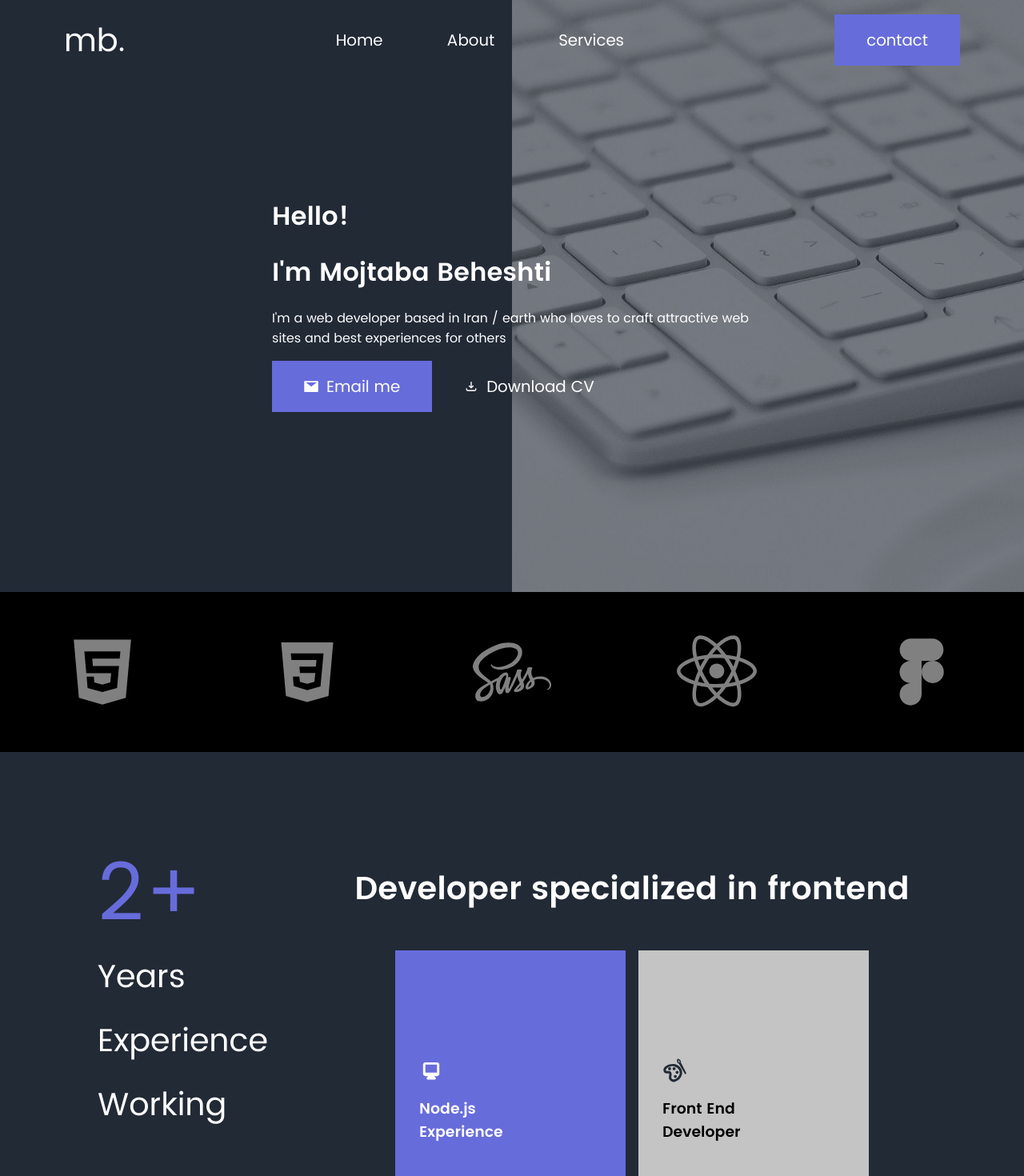
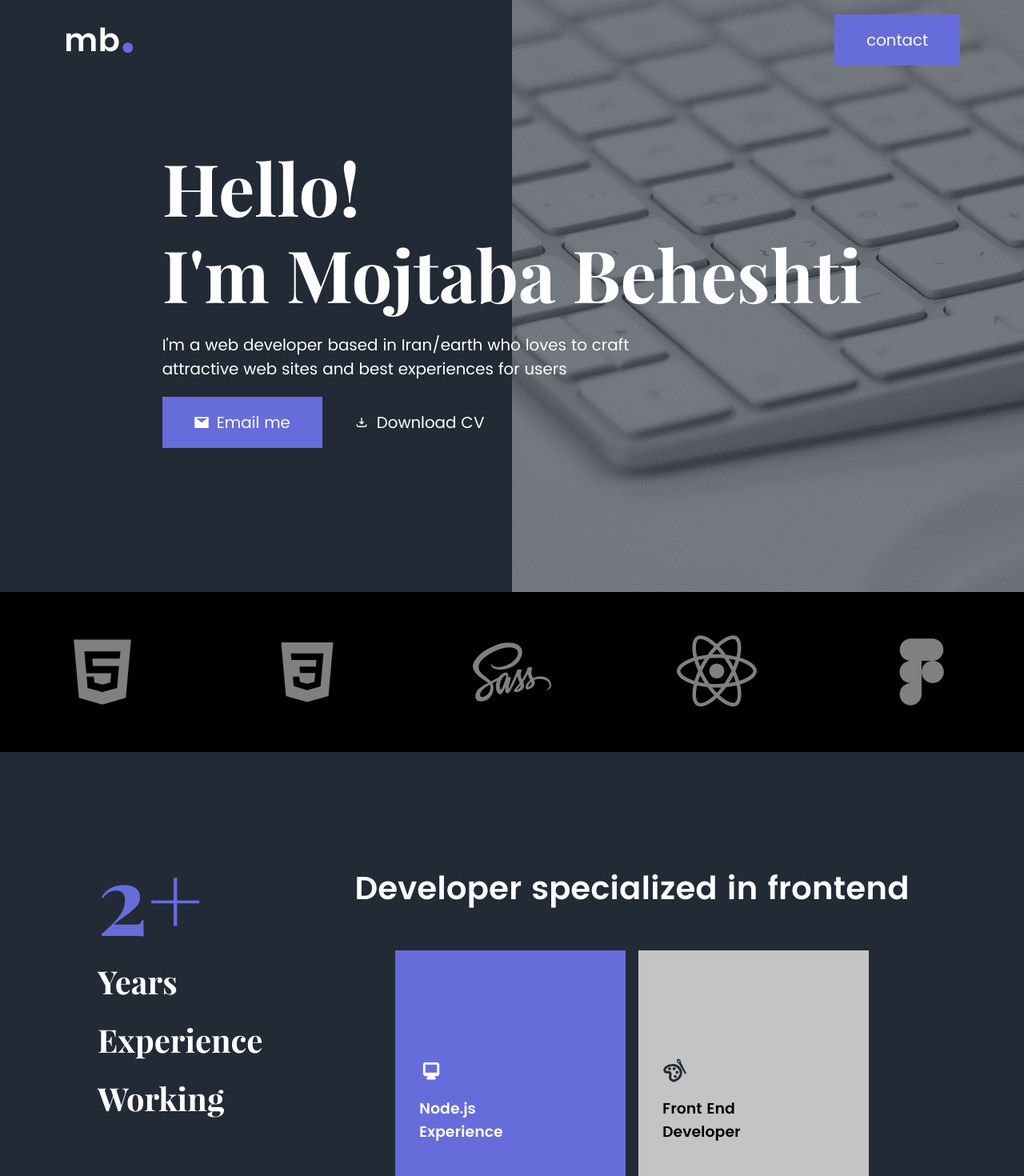
Before and after one commit to moji2002/personal-website, a Next.js app: page / in a window 1280 px wide. Shown: the top 1470 px of the page at 80% size. Built offline with nearby package versions, Linux system fonts and the light colour scheme.

Commit message:
add fonts and enable links

```diff
--- a/components/common/button.module.scss
+++ b/components/common/button.module.scss
@@ -11,6 +11,12 @@
     display: flex;
     justify-content: center;
     align-items: center;
+    transition: background-color .2s ease;
+
+    &:hover{
+        background-color: #fff;
+        color: #000;
+    }
 }
 
 .secondary{
--- a/components/home/Contact.jsx
+++ b/components/home/Contact.jsx
@@ -3,7 +3,7 @@ import s from "./contact.module.scss";
 
 const Contact = () => {
   return (
-    <section className={s.wrapper}>
+    <section id='contact' className={s.wrapper}>
       <div className={s.inner}>
         <div className={s.leftHand}>
           <h3 className={s.text1}>Let&apos;s</h3>
--- a/components/home/Hero.jsx
+++ b/components/home/Hero.jsx
@@ -1,23 +1,34 @@
 import Button from "../common/Button";
 import Image from "next/image";
 import s from "./hero.module.scss";
+import { useRouter } from "next/router";
 
 const Hero = () => {
+  const router = useRouter();
   return (
     <div className={s.wrapper}>
       <div className={s.imgWrapper}>
         <Image src="/images/hero.jpg" alt="" layout="fill" objectFit="cover" />
       </div>
       <div className={s.inner}>
-        <h1>Hello!</h1>
-        <h1>I&apos;m Mojtaba Beheshti</h1>
+        <h1 className={s.headerText}>Hello!</h1>
+        <h1 className={s.headerText}>I&apos;m Mojtaba Beheshti</h1>
         <p className={s.text}>
-          I&apos;m a web developer based in Iran / earth who loves to craft
-          attractive web sites and best experiences for others
+          I&apos;m a web developer based in Iran/earth who loves to craft
+          attractive web sites and best experiences for users
         </p>
         <div className={s.btnBox}>
-          <Button label="Email me" icon="email" />
-          <Button primary={false} label="Download CV" icon="download" />
+          <Button
+            label="Email me"
+            icon="email"
+            onClick={() => window.open("mailto: moji2002@gmail.com")}
+          />
+          <Button
+            primary={false}
+            label="Download CV"
+            icon="download"
+            onClick={() => window.open("/Resume-Mojtaba-beheshti.pdf")}
+          />
         </div>
       </div>
     </div>
--- a/components/home/Nav.jsx
+++ b/components/home/Nav.jsx
@@ -1,5 +1,3 @@
-import Image from "next/image";
-import Link from "next/link";
 import Button from "../common/Button";
 import s from "./nav.module.scss";
 
@@ -7,14 +5,19 @@ const Nav = () => {
   return (
     <nav className={s.wrapper}>
       <div className={s.inner}>
-        <div className={s.logoBox}>mb.</div>
+        <div className={s.logoBox}>
+          mb<span>.</span>
+        </div>
         <div className={s.btnBox}>
-          <Button label="Home" primary={false} />
+          {/* <Button label="Home" primary={false} />
           <Button label="About" primary={false} />
-          <Button label="Services" primary={false} />
+          <Button label="Services" primary={false} /> */}
         </div>
         <div>
-          <Button label="contact"  />
+          <Button
+            label="contact"
+            onClick={() => document.getElementById("contact").scrollIntoView()}
+          />
         </div>
       </div>
     </nav>
--- a/components/home/experience.module.scss
+++ b/components/home/experience.module.scss
@@ -19,13 +19,21 @@
 
   .text1 {
     color: #676cdb;
-    font-size: 100px;
+    font-size: 120px;
+    font-weight: bold;
+    font-family: "Playfair Display", -apple-system, BlinkMacSystemFont,
+      "Segoe UI", Roboto, Oxygen, Ubuntu, Cantarell, "Open Sans",
+      "Helvetica Neue", sans-serif;
   }
 
   .text2 {
     color: #fff;
     font-size: 40px;
     margin-bottom: 20px;
+    font-family: "Playfair Display", -apple-system, BlinkMacSystemFont,
+      "Segoe UI", Roboto, Oxygen, Ubuntu, Cantarell, "Open Sans",
+      "Helvetica Neue", sans-serif;
+    font-weight: bold;
   }
 }
 .rightHand {
--- a/components/home/hero.module.scss
+++ b/components/home/hero.module.scss
@@ -32,4 +32,13 @@
 
 .text{
     max-width: 600px;
+    font-size: 20px;
 }
+
+.headerText{
+  font-size: 90px;
+  margin: 0;
+  line-height: 1.2;
+  font-weight: bold;
+  font-family:"Playfair Display", -apple-system, BlinkMacSystemFont, 'Segoe UI', Roboto, Oxygen, Ubuntu, Cantarell, 'Open Sans', 'Helvetica Neue', sans-serif;
+}
--- a/components/home/nav.module.scss
+++ b/components/home/nav.module.scss
@@ -3,7 +3,6 @@
   height: 100px;
   width: 100%;
   z-index: 5;
-  // backdrop-filter: blur(10px);
 }
 
 .inner {
@@ -24,5 +23,17 @@
 }
 
 .logoBox{
-    font-size: 40px
+    font-size: 40px;
+    font-weight: bold;
+    display: flex;
+    // flex-direction: row;
+    align-items: center;
+
+    span{
+      color: #676CDB;
+      font-size: 80px;
+      margin-top: -24px;
+
+    }
+
 }
--- a/styles/globals.scss
+++ b/styles/globals.scss
@@ -4,11 +4,14 @@ html,
 body {
   padding: 0;
   margin: 0;
+  scroll-behavior: smooth;
+
 
 }
 
 body{
   background-color: #222a36;
+
 }
 
 a {
```
Also changed, not shown: 1 other file (tests, documents, lock files or other folders).
